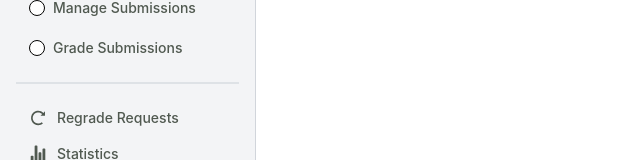
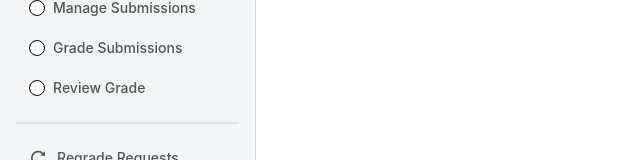
Before and after one commit to jirayu123za/PaperGrader, a Next.js app in the folder Frontend/: page /upload in a window 1280 px wide. Shown: the part 282-442 px from the top of the page, without its empty margins (0-640 px from the left). Built offline with nearby package versions, Linux system fonts and the light colour scheme; no server answers.

Commit message:
add path

```diff
--- a/Frontend/components/LeftINS/LeftProcess.tsx
+++ b/Frontend/components/LeftINS/LeftProcess.tsx
@@ -1,3 +1,4 @@
+import React from 'react';
 import AccountMenu from '../Account';
 import Link from 'next/link';
 import { FaBars, FaArrowLeft, FaCheckCircle } from 'react-icons/fa';
@@ -29,6 +30,7 @@ export default function LeftProcess() {
     manageScans: useDisclosure(false),
     manageSubmissions: useDisclosure(false),
     gradeSubmissions: useDisclosure(false),
+    ReviewGrade: useDisclosure(false),
   };
 
   const toggleOption = (optionKey: keyof typeof optionsState) => {
@@ -37,12 +39,18 @@ export default function LeftProcess() {
 
   const options = [
     { key: 'editOutline', label: 'Edit Outline', href: `/courses/${course_id}/process/${assignment_id}/CreateOutline` },
-    { key: 'createRubric', label: 'Create rubric', href: '/courses/${course_id}/process/${assignment_id}/CreateRubric' },
-    { key: 'manageScans', label: 'Manage Scans', href: '#' },
+    { key: 'createRubric', label: 'Create rubric', href: `/courses/${course_id}/process/${assignment_id}/CreateRubric` },
+    { key: 'manageScans', label: 'Manage Scans', href: `/courses/${course_id}/process/${assignment_id}/ManageScans` },
     { key: 'manageSubmissions', label: 'Manage Submissions', href: `/courses/${course_id}/process/${assignment_id}/Submissions` },
     { key: 'gradeSubmissions', label: 'Grade Submissions', href: '#' },
+    { key: 'ReviewGrade', label: 'Review Grade', href: '#' },
   ];
 
+  const handleBackToCourse = () => {
+    if (course_id) {
+      router.push(`/courses/${course_id}/Assignment`);
+    }
+  };
   return (
     <Container
       className={`relative h-screen flex flex-col border-r border-gray-300 ${
@@ -94,12 +102,7 @@ export default function LeftProcess() {
               paddingLeft: isCollapsed ? '6px' : '12px',
             },
           }}
-          onClick={() => {
-            // ตรวจสอบ course_id ก่อนเปลี่ยนหน้า
-            if (course_id) {
-              router.push(`/courses/${course_id}/Assignment`);
-            }
-          }}
+          onClick={handleBackToCourse}
         >
           <Transition
             mounted={!isCollapsed}
```
